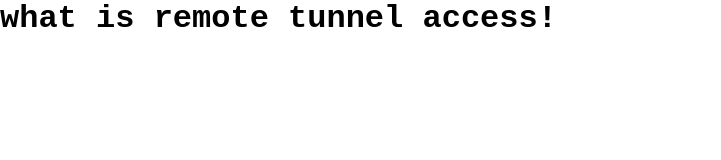
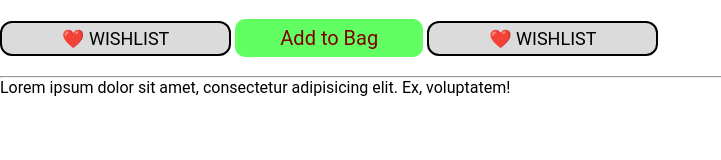
Before and after one commit to pkprogrammer2001/second-class, a plain HTML site: page index.html in a window 1280 px wide. Shown: the whole page, without its empty margins (0-721 px from the left). Drawn offline with Linux system fonts and the light colour scheme.

Commit message:
17 oct practice

```diff
--- a/index.html
+++ b/index.html
@@ -3,10 +3,18 @@
 <head>
     <meta charset="UTF-8">
     <meta name="viewport" content="width=device-width, initial-scale=1.0">
-    <title>Document</title>
+    <title>Practice set</title>
     <link rel="stylesheet" href="./style.css">
 </head>
 <body>
-    <h1>what is remote tunnel access!</h1>
+    <br>
+    <button class="btn2" onclick="
+    alert('item has been added to Wishlist'); ">❤️ Wishlist</button>
+    <button id="btn1" onclick="
+    alert('item has been added to Bag'); ">Add to Bag</button>
+    <button class="btn2" onclick="
+    alert('item has been added to Wishlist'); ">❤️ Wishlist</button> <br>
+    <br> <hr>
+    <p>Lorem ipsum dolor sit amet, consectetur adipisicing elit. Ex, voluptatem!</p>
 </body>
 </html>
--- a/style.css
+++ b/style.css
@@ -1,5 +1,26 @@
 *{
     padding: 0%;
     margin: auto;
-    font-family: 'Courier New', Courier, monospace;
+    font-family: "Roboto";
 }
+#btn1{
+    color: maroon;
+    font-size: 20px;
+    background-color: rgb(98, 255, 98);
+    outline: none;
+    padding: 7px 45px;
+    border-radius: 10px;
+    border: none;
+    cursor: pointer;
+}
+.btn2{
+
+    font-size: 18px;
+    background-color: rgb(220, 219, 219);
+    outline: none;
+    padding: 5px 60px;
+    border-radius: 12px;
+    border: 2px solid black;
+    cursor: pointer;
+    text-transform: uppercase;
+}
```
